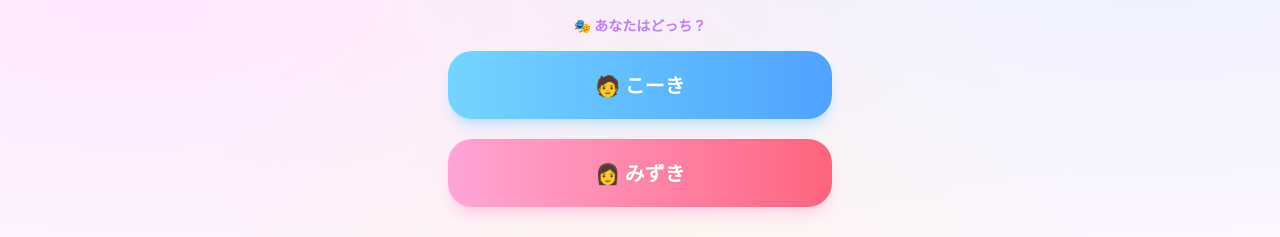
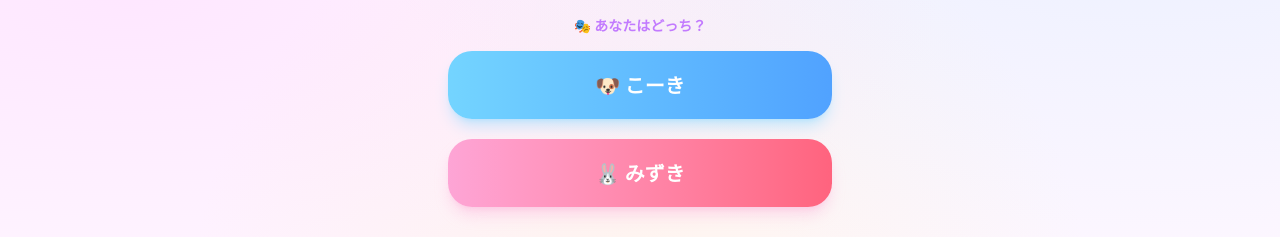
Before and after one commit to Minimalist-00/oshaberi-san, a Next.js app: page / in a window 1280 px wide. Shown: the part 325-562 px from the top of the page. Built offline with nearby package versions, Linux system fonts and the light colour scheme.

Commit message:
こーき・みずきのアイコンを設定

```diff
--- a/src/components/ArchiveList.tsx
+++ b/src/components/ArchiveList.tsx
@@ -90,7 +90,7 @@ export default function ArchiveList() {
       <div className="flex flex-col">
         {themes.map((theme) => {
           const isKouki = theme.author === "こーき";
-          const emoji = isKouki ? "🧑" : "👩";
+          const emoji = isKouki ? "🐶" : "🐰";
           return (
             <div
               key={theme.id}
--- a/src/components/Layout.tsx
+++ b/src/components/Layout.tsx
@@ -47,7 +47,7 @@ export default function Layout({ children }: Props) {
               className="px-4 py-1.5 text-sm bg-purple-50 text-purple-700 border border-purple-200 rounded-full font-bold hover:bg-purple-100 transition-colors shadow-sm cursor-pointer"
               title="ユーザーを切り替える"
             >
-              👤 {currentUser}
+              {currentUser === "こーき" ? "🐶" : "🐰"} {currentUser}
             </button>
           )}
         </div>
--- a/src/components/ThemeCard.tsx
+++ b/src/components/ThemeCard.tsx
@@ -1,5 +1,5 @@
+import { TalkTheme } from "@/lib/types";
 import { useState } from "react";
-import { TalkTheme } from "@/lib/types";
 
 type Props = {
   theme: TalkTheme;
@@ -71,11 +71,10 @@ function PhotoCarousel({ photos }: { photos: string[] }) {
           <button
             key={i}
             onClick={() => setCurrent(i)}
-            className={`w-2 h-2 rounded-full transition-all duration-200 cursor-pointer ${
-              i === current
+            className={`w-2 h-2 rounded-full transition-all duration-200 cursor-pointer ${i === current
                 ? "bg-purple-400 scale-125"
                 : "bg-gray-300 hover:bg-gray-400"
-            }`}
+              }`}
           />
         ))}
       </div>
@@ -92,7 +91,7 @@ export default function ThemeCard({ theme, showDoneDate = false, hideMemoInitial
   const badgeBg = isKouki
     ? "bg-sky-200 text-sky-700"
     : "bg-pink-200 text-pink-700";
-  const emoji = isKouki ? "🧑" : "👩";
+  const emoji = isKouki ? "🐶" : "🐰";
 
   return (
     <div
--- a/src/components/UserSelector.tsx
+++ b/src/components/UserSelector.tsx
@@ -1,5 +1,5 @@
+import { Author } from "@/lib/types";
 import { useRouter } from "next/router";
-import { Author } from "@/lib/types";
 
 export default function UserSelector() {
   const router = useRouter();
@@ -16,14 +16,14 @@ export default function UserSelector() {
         className="group relative w-full py-5 rounded-3xl bg-gradient-to-r from-sky-300 to-blue-400 text-white text-xl font-black shadow-lg shadow-sky-300/40 hover:shadow-xl hover:shadow-sky-300/50 hover:scale-[1.04] active:scale-[0.97] transition-all duration-200 cursor-pointer overflow-hidden"
       >
         <span className="absolute inset-0 bg-white/15 opacity-0 group-hover:opacity-100 transition-opacity duration-200 rounded-3xl" />
-        <span className="relative z-10">🧑 こーき</span>
+        <span className="relative z-10">🐶 こーき</span>
       </button>
       <button
         onClick={() => selectUser("みずき")}
         className="group relative w-full py-5 rounded-3xl bg-gradient-to-r from-pink-300 to-rose-400 text-white text-xl font-black shadow-lg shadow-pink-300/40 hover:shadow-xl hover:shadow-pink-300/50 hover:scale-[1.04] active:scale-[0.97] transition-all duration-200 cursor-pointer overflow-hidden"
       >
         <span className="absolute inset-0 bg-white/15 opacity-0 group-hover:opacity-100 transition-opacity duration-200 rounded-3xl" />
-        <span className="relative z-10">👩 みずき</span>
+        <span className="relative z-10">🐰 みずき</span>
       </button>
     </div>
   );
--- a/src/pages/input.tsx
+++ b/src/pages/input.tsx
@@ -1,8 +1,8 @@
-import { useEffect, useState } from "react";
-import { useRouter } from "next/router";
-import Link from "next/link";
 import ThemeInputForm from "@/components/ThemeInputForm";
 import { Author } from "@/lib/types";
+import Link from "next/link";
+import { useRouter } from "next/router";
+import { useEffect, useState } from "react";
 
 export default function InputPage() {
   const router = useRouter();
@@ -28,16 +28,6 @@ export default function InputPage() {
         <h2 className="text-2xl font-black text-gray-700 mb-1">
           ✏️ テーマ入力
         </h2>
-        <p className="text-gray-400 text-sm font-medium">
-          <span
-            className={`font-bold ${
-              isKouki ? "text-sky-500" : "text-pink-500"
-            }`}
-          >
-            {author}
-          </span>
-          としてメモ中
-        </p>
       </div>
 
       {/* フォーム */}
```
